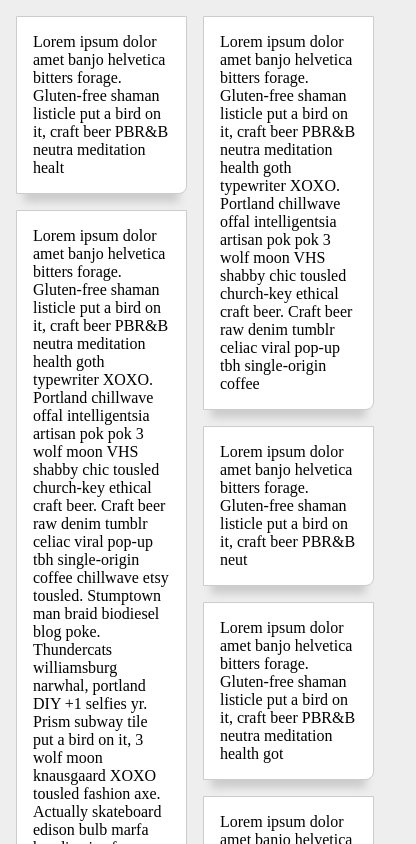
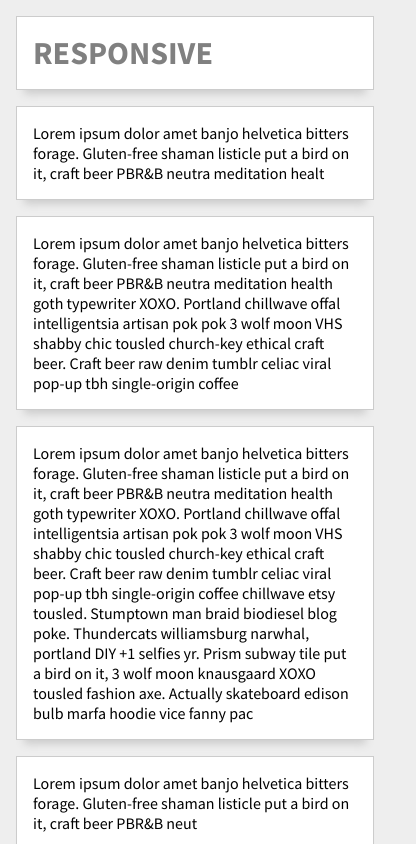
Before and after one commit to nihlton/mason, a React (Create React App) app: page / in a window 390 px wide. Shown: the top 844 px of the page, 416 px wide, since content can reach past the window. Built offline with nearby package versions, Linux system fonts and the light colour scheme.

Commit message:
make responsive

```diff
--- a/package.json
+++ b/package.json
@@ -7,7 +7,8 @@
     "lodash": "^4.17.5",
     "react": "^16.2.0",
     "react-dom": "^16.2.0",
-    "react-scripts": "1.1.0"
+    "react-scripts": "1.1.0",
+    "resize-observer-polyfill": "^1.5.0"
   },
   "scripts": {
     "start": "react-scripts start",
--- a/public/index.html
+++ b/public/index.html
@@ -5,7 +5,7 @@
       <meta name="HandheldFriendly" content="True">
       <meta name="viewport" content="user-scalable=no, width=device-width, initial-scale=1, maximum-scale=1">
       <meta http-equiv="cleartype" content="on">
-
+      <link href="https://fonts.googleapis.com/css?family=Source+Sans+Pro:200,300,400,400i,600,700,900,900i" rel="stylesheet">
     <title>Masonry POC</title>
   </head>
   <body>
--- a/src/App.css
+++ b/src/App.css
@@ -1,9 +1,28 @@
 * {
     box-sizing: border-box;
+    font-family: 'Source Sans Pro', sans-serif;
 }
 
 body {
     background: #eee;
+}
+
+.App {
+    margin: auto;
+    max-width: 90rem;
+}
+
+h1 {
+    margin: 0;
+    text-transform: uppercase;
+    color: gray;
+}
+
+hr {
+    margin: 1rem .5rem;
+    border-style: solid;
+    border-color: #bbb;
+    border-width: 1px 0 0;
 }
 
 .my-item {
@@ -15,6 +34,5 @@ body {
     background: #fff;
     border: 1px solid #ccc;
     padding: 1rem;
-    box-shadow: 0 1rem 0.5rem -0.5rem #ccc;
-    border-radius: 0 0 .5rem;
+    box-shadow: 0 .75rem 0.5rem -0.5rem #ccc;
 }
--- a/src/App.js
+++ b/src/App.js
@@ -16,21 +16,17 @@ class App extends Component {
 
 
 	render() {
-		const items = this.state.items
+		const responsiveItems = [<h1>responsive</h1>, ...this.state.items]
+		const static3Items = [<h1>static 3 columns</h1>, ...this.state.items]
 
 		return (
 			<div className='App'>
-				<Mason columns='2'>
-					{items.map((item, index) => <div key={index} className='my-item' ><div>{item}</div></div>)}
-				</Mason>
-				<Mason columns='3'>
-					{items.map((item, index) => <div key={index} className='my-item' ><div>{item}</div></div>)}
-				</Mason>
-				<Mason columns='4'>
-					{items.map((item, index) => <div key={index} className='my-item' ><div>{item}</div></div>)}
-				</Mason>
-				<Mason columns='5'>
-					{items.map((item, index) => <div key={index} className='my-item' ><div>{item}</div></div>)}
+                <Mason columns={{large: 4, medium: 2, small: 1}}>
+                    {responsiveItems.map((item, index) => <div key={index} className='my-item' ><div>{item}</div></div>)}
+                </Mason>
+				<hr />
+				<Mason columns={{default: '3'}}>
+					{static3Items.map((item, index) => <div key={index} className='my-item' ><div>{item}</div></div>)}
 				</Mason>
 			</div>
 		)
--- /dev/null
+++ b/src/components/Mason.css
@@ -0,0 +1,78 @@
+.mason-container {position: relative;}
+.mason-container > * {display: inline-block;}
+
+/*
+    override with your break points.
+*/
+
+.mason-container:before {content: 'large'; display: none;}
+
+.mason-container.mason-columns-default-1 > * { width: 100%; }
+.mason-container.mason-columns-default-2 > * { width: 50%; }
+.mason-container.mason-columns-default-3 > * { width: 33.333%; }
+.mason-container.mason-columns-default-4 > * { width: 25%; }
+.mason-container.mason-columns-default-5 > * { width: 20%; }
+.mason-container.mason-columns-default-6 > * { width: 16.666%; }
+.mason-container.mason-columns-default-7 > * { width: 14.285%; }
+.mason-container.mason-columns-default-8 > * { width: 12.5%; }
+.mason-container.mason-columns-default-9 > * { width: 11.111%; }
+.mason-container.mason-columns-default-10 > * { width: 10%; }
+
+.mason-container.mason-columns-large-1 > * { width: 100%; }
+.mason-container.mason-columns-large-2 > * { width: 50%; }
+.mason-container.mason-columns-large-3 > * { width: 33.333%; }
+.mason-container.mason-columns-large-4 > * { width: 25%; }
+.mason-container.mason-columns-large-5 > * { width: 20%; }
+.mason-container.mason-columns-large-6 > * { width: 16.666%; }
+.mason-container.mason-columns-large-7 > * { width: 14.285%; }
+.mason-container.mason-columns-large-8 > * { width: 12.5%; }
+.mason-container.mason-columns-large-9 > * { width: 11.111%; }
+.mason-container.mason-columns-large-10 > * { width: 10%; }
+
+
+@media (max-width: 63.9rem) {
+    .mason-container:before {content: 'medium'}
+    .mason-container.mason-columns-medium-1 > * { width: 100%; }
+    .mason-container.mason-columns-medium-2 > * { width: 50%; }
+    .mason-container.mason-columns-medium-3 > * { width: 33.333%; }
+    .mason-container.mason-columns-medium-4 > * { width: 25%; }
+    .mason-container.mason-columns-medium-5 > * { width: 20%; }
+    .mason-container.mason-columns-medium-6 > * { width: 16.666%; }
+    .mason-container.mason-columns-medium-7 > * { width: 14.285%; }
+    .mason-container.mason-columns-medium-8 > * { width: 12.5%; }
+    .mason-container.mason-columns-medium-9 > * { width: 11.111%; }
+    .mason-container.mason-columns-medium-10 > * { width: 10%; }
+}
+
+@media (max-width: 39.9rem) {
+    .mason-container:before {content: 'small'}
+    .mason-container.mason-columns-small-1 > * { width: 100%; }
+    .mason-container.mason-columns-small-2 > * { width: 50%; }
+    .mason-container.mason-columns-small-3 > * { width: 33.333%; }
+    .mason-container.mason-columns-small-4 > * { width: 25%; }
+    .mason-container.mason-columns-small-5 > * { width: 20%; }
+    .mason-container.mason-columns-small-6 > * { width: 16.666%; }
+    .mason-container.mason-columns-small-7 > * { width: 14.285%; }
+    .mason-container.mason-columns-small-8 > * { width: 12.5%; }
+    .mason-container.mason-columns-small-9 > * { width: 11.111%; }
+    .mason-container.mason-columns-small-10 > * { width: 10%; }
+}
+
+
+
+/*
+.mason-container.mason-columns-large-undefined:before {
+    content: 'you must provide a large column count, or a default';
+    color: red;
+}
+
+.mason-container.mason-columns-medium-undefined:before {
+    content: 'you must provide a medium column count, or a default';
+    color: red;
+}
+
+.mason-container.mason-columns-small-undefined:before {
+    content: 'you must provide a small column count, or a default';
+    color: red;
+}
+*/
--- a/src/components/Mason.js
+++ b/src/components/Mason.js
@@ -1,32 +1,19 @@
-import React, { Component } from 'react';
+import React, { Component } from 'react'
+import ResizeObserver from 'resize-observer-polyfill'
 import { debounce } from 'lodash'
 
+import './Mason.css'
 
 export default class Mason extends Component {
 	componentDidMount () {
-		let columns = +this.props.columns
-		let children = [].slice.call(this.refs.container.children)
-		children.forEach(child => {
-			child.style.width = `${100 / columns}%`
-			child.style.display = 'inline-block'
-		})
-
-		this.positionChildren()
-
-		this.throttledHandler = debounce(this.positionChildren, 100, {leading: false, trailing: true})
-
-		window.addEventListener('resize', this.throttledHandler)
-		window.addEventListener('orientationchange', this.throttledHandler)
-	}
-
-	componentWillUnmount () {
-		window.removeEventListener('resize', this.throttledHandler)
-		window.removeEventListener('orientationchange', this.throttledHandler)
+		new ResizeObserver(() => {this.positionChildren()}).observe(this.refs.container)
+        this.positionChildren()
 	}
 
 	positionChildren = () => {
 		let container = this.refs.container
-		let columns = +this.props.columns
+        let breakPoint = window.getComputedStyle(container, ':before').getPropertyValue('content').replace(/\"/g, '')
+		let columns = +this.props.columns[breakPoint] || +this.props.columns.default || 1
 		let columnDebt = new Array(columns).fill(0)
 		let children = [].slice.call(this.refs.container.children)
 
@@ -36,24 +23,26 @@ export default class Mason extends Component {
 			let maxHeight = Math.max( ...rowChildren.map(child => child.offsetHeight))
 			let debt = maxHeight - child.offsetHeight
 
-			if (index > columns - 1) {
-				child.style.transform = `translateY(${-columnDebt[column]}px)`
-				child.style.content = ''
-			}
+			child.style.transform = index > columns - 1 ? `translateY(${-columnDebt[column]}px)` : ''
 			columnDebt[column] = columnDebt[column] + debt
 		})
 
-		// let lastChildren = children.slice(index - column, index - column + columns)
-		// let maxHeight = Math.max( ...rowChildren.map(child => child.offsetHeight))
-		// container.style.marginBottom = ( -Math.max(...columnDebt)) + 'px'
-	}
+		window.setTimeout(() => {
+            let lastChildren = children.slice(Math.max(children.length - columns, 1))
+            let childBottomEdge = lastChildren.map(child => {
+            	let childRect = child.getBoundingClientRect()
+            	return ((childRect.top + childRect.height))
+            })
+            let containerHeight =  (Math.max(...childBottomEdge)  - container.getBoundingClientRect().top) + 'px'
 
-	sizeHandler = () => {
-		this.positionChildren()
+            container.style.height = containerHeight
+		}, 0)
 	}
 
 	render () {
-		return <div ref='container'>
+		let masonClasses = Object.keys(this.props.columns).map(breakPoint => `mason-columns-${breakPoint}-${this.props.columns[breakPoint]}`)
+
+		return <div className={['mason-container', ...masonClasses].join(' ')} ref='container'>
 			{this.props.children}
 		</div>
 	}
```
Also changed, not shown: 1 other file (tests, documents, lock files or other folders).
